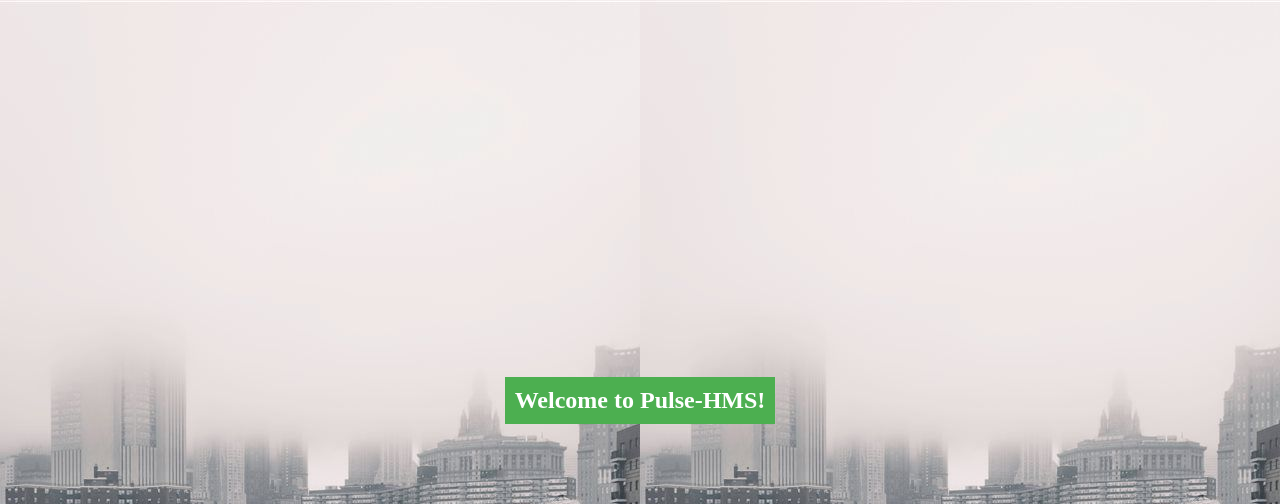
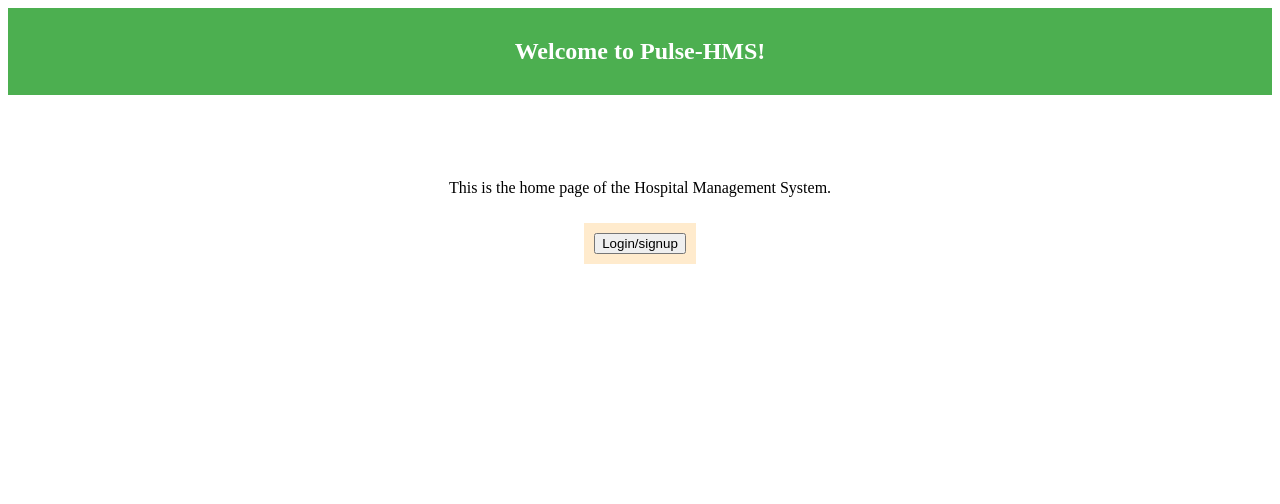
Before and after one commit to smsmorsalin/pulse-HMS_DBMS, a Flask app: page / in a window 1280 px wide. Shown: the top 504 px of the page. Run offline with Flask 3, Linux system fonts and the light colour scheme.

Commit message:
connect login page to home page

```diff
--- a/app.py
+++ b/app.py
@@ -6,7 +6,7 @@
     return render_template("index.html")
 
 
-@app.route('/login')
+@app.route('/login', methods=['GET', 'POST'])
 def login():
     return render_template("login.html")
 
--- /dev/null
+++ b/static/css/all.css
@@ -0,0 +1,20 @@
+.header{
+    background-color: #4CAF50;
+    color: white;
+    text-align: center;
+    padding: 10px;
+}
+.nav {
+    margin-top: 10px;
+    align-items: right;
+    background-color: blanchedalmond;
+    padding: 10px;
+
+}
+
+.login-container {
+    display: flex;
+    flex-direction: column;
+    align-items: center;
+    margin-top: 50px;
+}
--- a/static/css/style.css
+++ b/static/css/style.css
@@ -1,9 +1,4 @@
-.header{
-    background-color: #4CAF50;
-    color: white;
-    text-align: center;
-    padding: 10px;
-}
+
 
 * {
   margin: 0;
--- a/templates/index.html
+++ b/templates/index.html
@@ -3,12 +3,20 @@
 <head>
     <meta charset="UTF-8">
     <meta name="viewport" content="width=device-width, initial-scale=1.0">
-    <link rel="stylesheet" href="{{ url_for('static', filename='css/style.css') }}">
+    <link rel="stylesheet" href="{{ url_for('static', filename='css/all.css') }}">
     <title>Index</title>
 </head>
 <body>
     <div class="header">
         <h2>Welcome to Pulse-HMS!</h2>
     </div>
+    <br>
+    <div class="login-container">
+        <p>This is the home page of the Hospital Management System.</p>
+        <div class="nav">
+            <a href="{{ url_for('login') }}" class="btn"><button type="button" class="btn btn-success">Login/signup</button></a>
+        </div>
+
+    </div>
 </body>
 </html>
```
